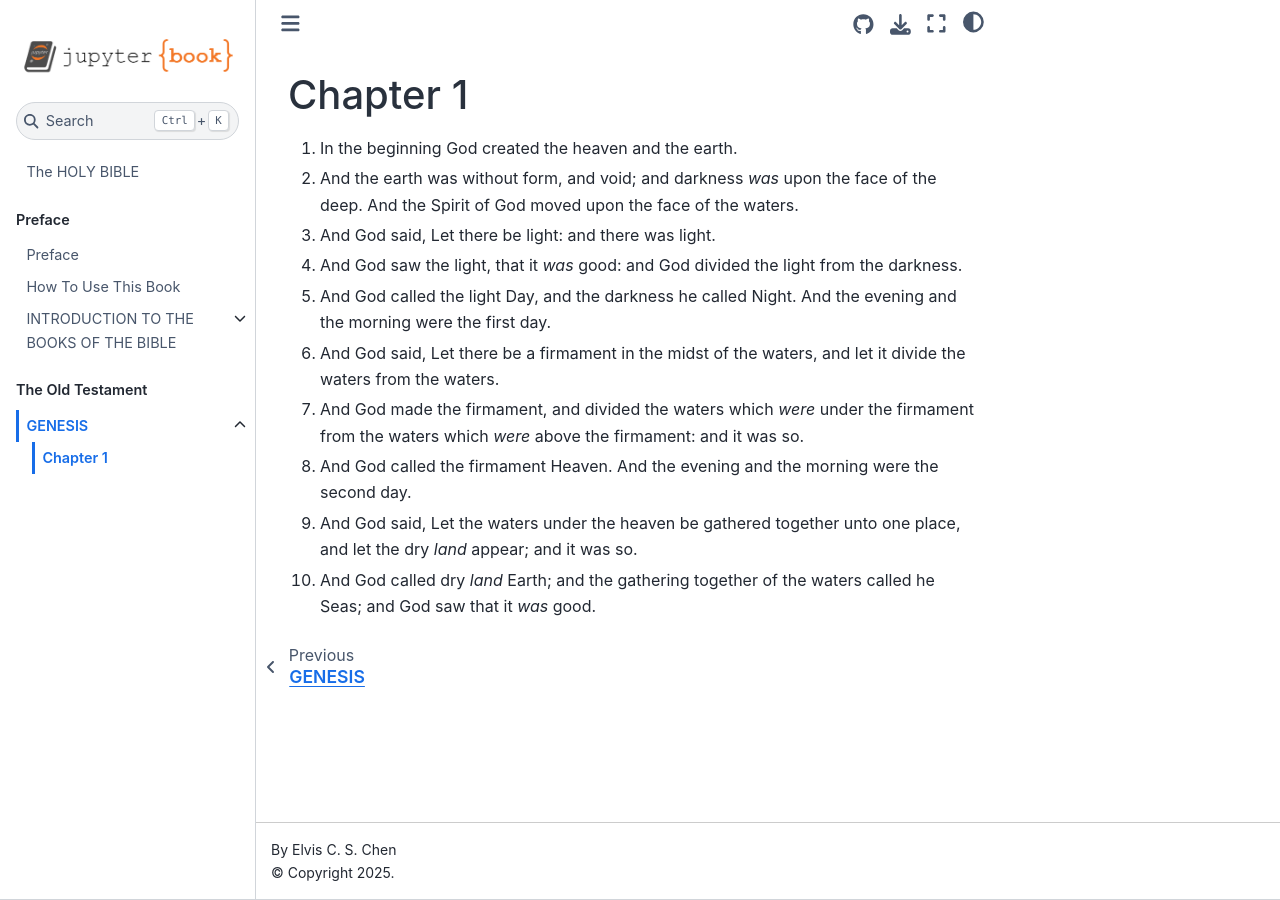
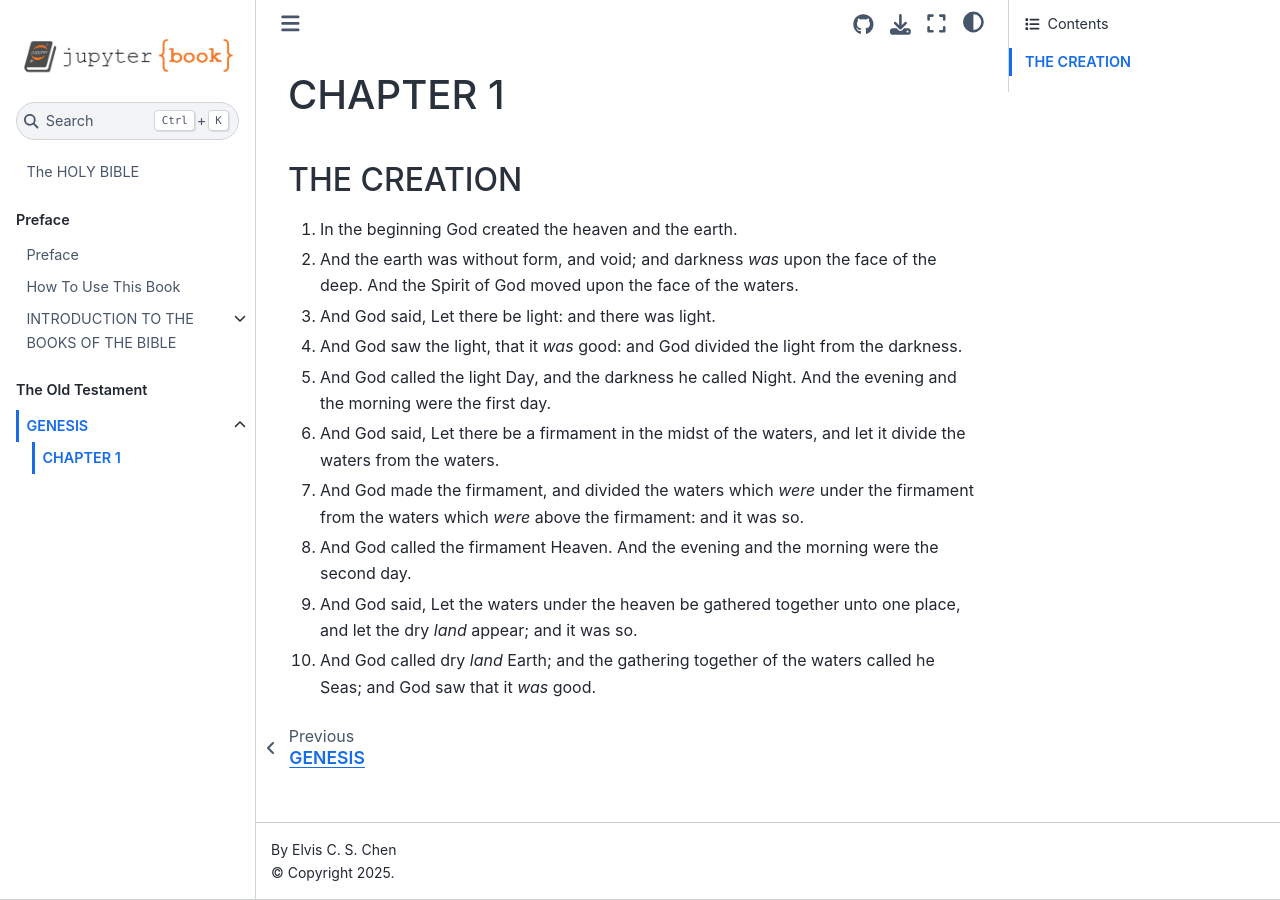
Before and after one commit to cheneuwo/Bible-in-Markdown, a Jupyter Book: the page built from docs/The_Old_Testament/Genesis/Chapter_001.md, in a window 1280 px wide. Built offline with Jupyter Book 1.0.4 settings and Sphinx 7.4.7 and the Sphinx Book theme 1.1.4, drawn with Linux system fonts in a browser that asks for light colours.

Commit message:
Update Chapter_001.md

```diff
--- a/docs/The_Old_Testament/Genesis/Chapter_001.md
+++ b/docs/The_Old_Testament/Genesis/Chapter_001.md
@@ -1,4 +1,6 @@
-# Chapter 1
+# CHAPTER 1
+
+## THE CREATION
 
 1. In the beginning God created the heaven and the earth.
 1. And the earth was without form, and void; and darkness *was* upon the face of the deep. And the Spirit of God moved upon the face of the waters.
```
